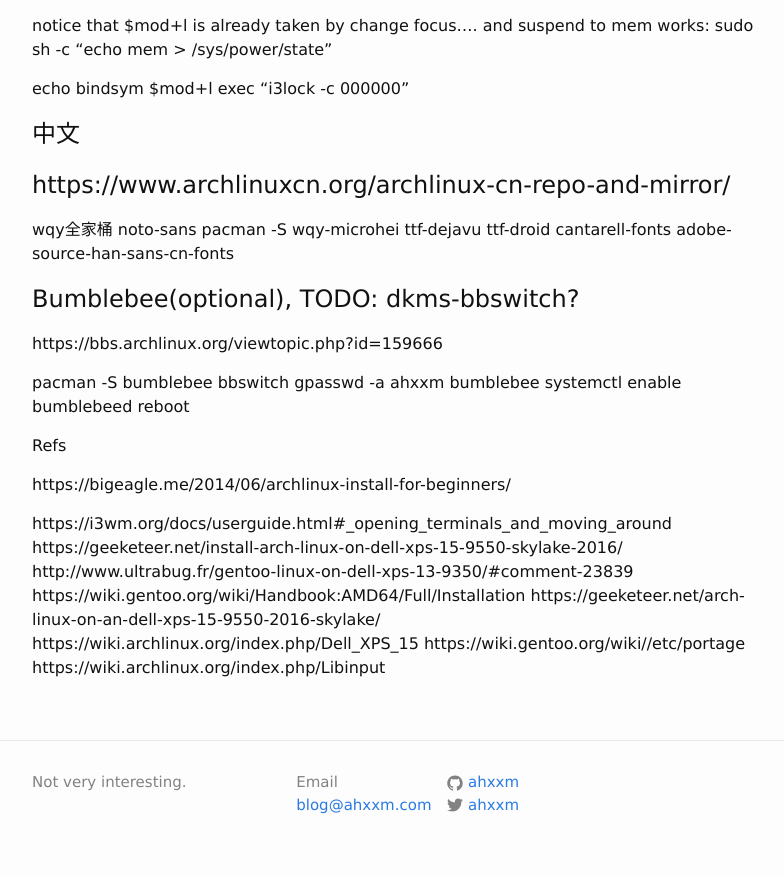
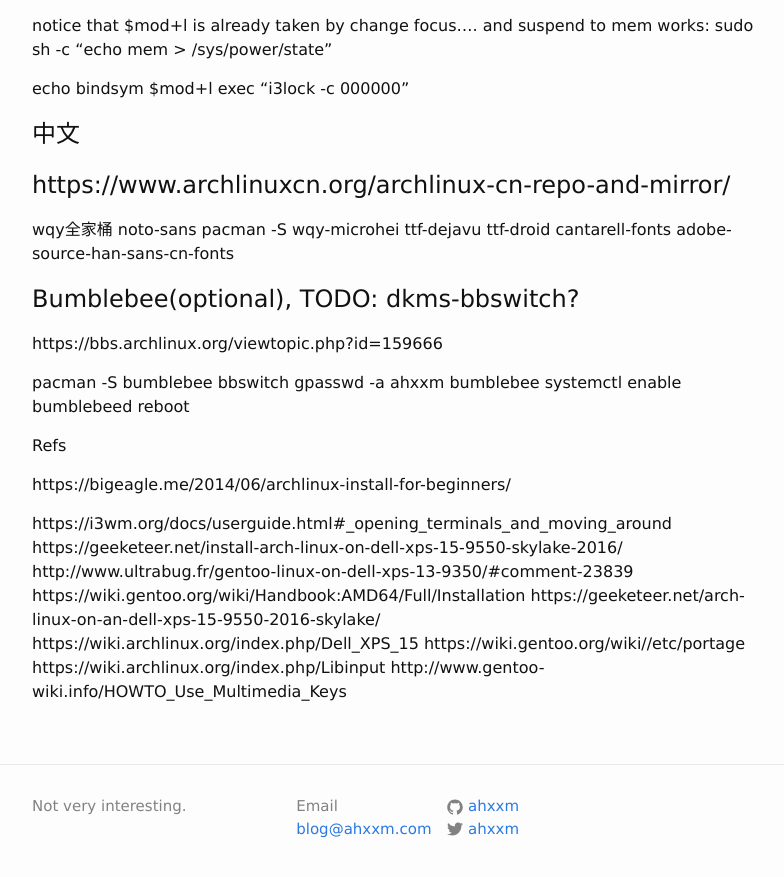
Before and after one commit to ahxxm/ahxxm.github.io, a Jekyll site: the page built from _posts/2016-04-19-arch-xps-9550.md, in a window 1280 px wide and 900 px high, scrolled down 7686 px. Shown: the top 877 px of the window, without its empty margins (238-1022 px from the left). Built offline with Jekyll 4.4.1, drawn with Linux system fonts in a browser that asks for light colours; part of the change alters nothing that is shown.

Commit message:
add fn key ref

```diff
--- a/_posts/2016-04-19-arch-xps-9550.md
+++ b/_posts/2016-04-19-arch-xps-9550.md
@@ -356,3 +356,4 @@ https://geeketeer.net/arch-linux-on-an-dell-xps-15-9550-2016-skylake/
 https://wiki.archlinux.org/index.php/Dell_XPS_15
 https://wiki.gentoo.org/wiki//etc/portage
 https://wiki.archlinux.org/index.php/Libinput
+http://www.gentoo-wiki.info/HOWTO_Use_Multimedia_Keys
```
